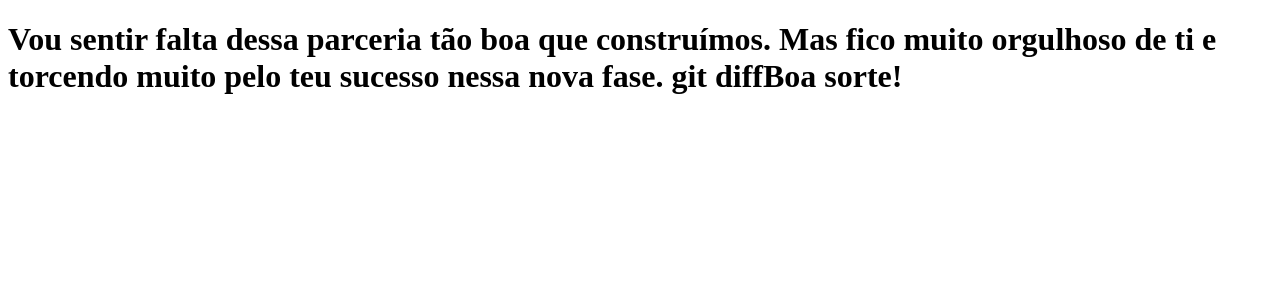
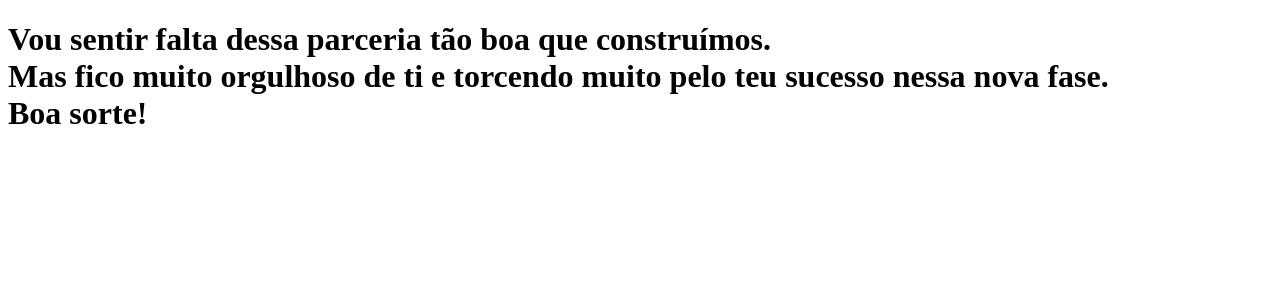
Before and after one commit to wfrsilva/clone-tabnews, a Next.js app: page / in a window 1280 px wide. Shown: the top 300 px of the page. Built offline with nearby package versions, Linux system fonts and the light colour scheme.

Commit message:
Corrigido erro H1

```diff
--- a/pages/index.js
+++ b/pages/index.js
@@ -1,7 +1,7 @@
 function Home()
 {
-    return <h1>Vou sentir falta dessa parceria tão boa que construímos.
-Mas fico muito orgulhoso de ti e torcendo muito pelo teu sucesso nessa nova fase. git diffBoa sorte!</h1>
+    return <h1>Vou sentir falta dessa parceria tão boa que construímos.<br></br>
+Mas fico muito orgulhoso de ti e torcendo muito pelo teu sucesso nessa nova fase.<br></br> Boa sorte!</h1>
 } // Home
 
 export default Home;
```
